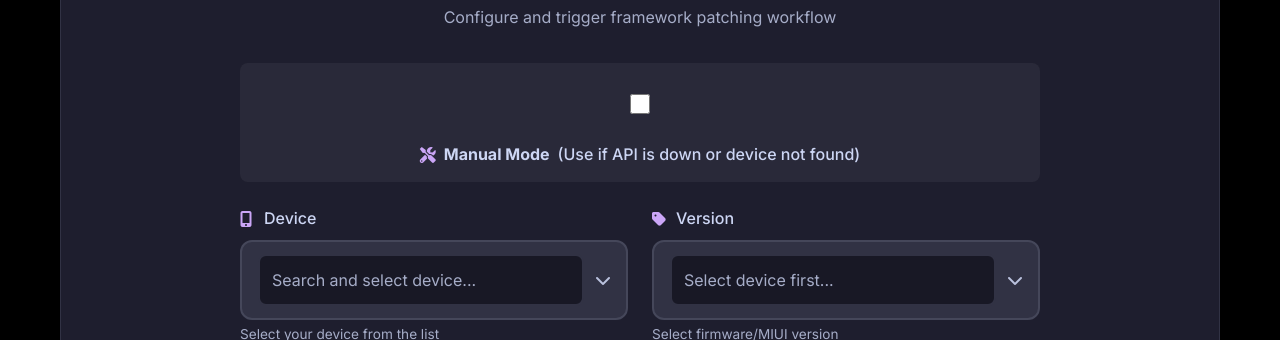
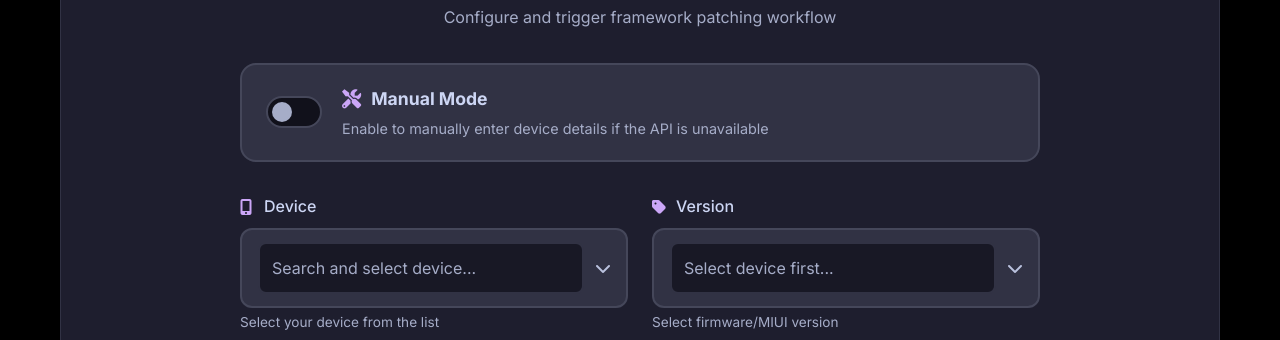
Before and after one commit to Jefino9488/FrameworkPatcherV2, a website: page services/web/index.html in a window 1280 px wide. Shown: the part 247-587 px from the top of the page. Drawn offline with Linux system fonts and the light colour scheme; no server answers.

Commit message:
style: Add manual mode toggle CSS and HTML

```diff
--- a/services/web/index.html
+++ b/services/web/index.html
@@ -28,14 +28,18 @@
 
             <form class="patcher-form" id="patcher-form">
                 <div class="form-grid">
-                    <div class="form-group"
-                         style="grid-column: 1 / -1; background: rgba(255,255,255,0.05); padding: 15px; border-radius: 8px; border: 1px solid var(--border); display: flex; align-items: center; gap: 12px;">
-                        <input id="manual-mode-toggle" style="width: 20px; height: 20px; margin: 0; cursor: pointer;"
-                               type="checkbox">
-                        <label for="manual-mode-toggle" style="margin: 0; cursor: pointer; font-size: 1rem;">
-                            <i class="fas fa-tools"></i> <strong>Manual Mode</strong> (Use if API is down or device not
-                            found)
-                        </label>
+                    <div class="manual-toggle-container"
+                         onclick="document.getElementById('manual-mode-toggle').click()">
+                        <div class="toggle-wrapper" onclick="event.stopPropagation()">
+                            <label class="switch">
+                                <input id="manual-mode-toggle" type="checkbox">
+                                <span class="slider"></span>
+                            </label>
+                        </div>
+                        <div class="toggle-info">
+                            <strong><i class="fas fa-tools"></i> Manual Mode</strong>
+                            <small>Enable to manually enter device details if the API is unavailable</small>
+                        </div>
                     </div>
 
                     <div id="smart-inputs" style="display: contents;">
--- a/services/web/styles.css
+++ b/services/web/styles.css
@@ -1063,3 +1063,110 @@ body {
 .readonly-input::placeholder {
     color: var(--text-muted) !important;
 }
+
+/* MANUAL MODE TOGGLE */
+.manual-toggle-container {
+    grid-column: 1 / -1;
+    background: var(--surface);
+    padding: 1.25rem 1.5rem;
+    border-radius: 16px;
+    border: 2px solid var(--surface-hover);
+    display: flex;
+    align-items: center;
+    gap: 1.25rem;
+    transition: all 0.3s cubic-bezier(0.4, 0, 0.2, 1);
+    margin-bottom: 0.5rem;
+    position: relative;
+    overflow: hidden;
+}
+
+.manual-toggle-container:hover {
+    border-color: var(--accent);
+    background: var(--surface);
+    transform: translateY(-2px);
+    box-shadow: 0 8px 20px rgba(0, 0, 0, 0.2);
+}
+
+/* The Switch Component */
+.switch {
+    position: relative;
+    display: inline-block;
+    width: 56px;
+    height: 32px;
+    flex-shrink: 0;
+}
+
+.switch input {
+    opacity: 0;
+    width: 0;
+    height: 0;
+}
+
+.slider {
+    position: absolute;
+    cursor: pointer;
+    top: 0;
+    left: 0;
+    right: 0;
+    bottom: 0;
+    background-color: var(--bg-tertiary);
+    transition: .4s;
+    border-radius: 34px;
+    border: 2px solid var(--surface-hover);
+}
+
+.slider:before {
+    position: absolute;
+    content: "";
+    height: 20px;
+    width: 20px;
+    left: 4px;
+    bottom: 4px;
+    background-color: var(--text-muted);
+    transition: .4s cubic-bezier(0.4, 0, 0.2, 1);
+    border-radius: 50%;
+}
+
+/* Active State (Checked) */
+input:checked + .slider {
+    background-color: var(--accent);
+    border-color: var(--accent);
+}
+
+input:checked + .slider:before {
+    transform: translateX(24px);
+    background-color: var(--bg-primary);
+    box-shadow: 0 2px 8px rgba(0, 0, 0, 0.2);
+}
+
+/* Toggle Text Info */
+.toggle-info {
+    display: flex;
+    flex-direction: column;
+    gap: 4px;
+    cursor: pointer;
+    user-select: none;
+}
+
+.toggle-info strong {
+    color: var(--text-primary);
+    font-size: 1.1rem;
+    display: flex;
+    align-items: center;
+    gap: 10px;
+}
+
+.toggle-info strong i {
+    color: var(--accent);
+    font-size: 1.2rem;
+}
+
+.toggle-info small {
+    color: var(--text-muted);
+    font-size: 0.9rem;
+    transition: color 0.3s ease;
+}
+
+.manual-toggle-container:hover .toggle-info small {
+    color: var(--text-secondary);
+}
```
